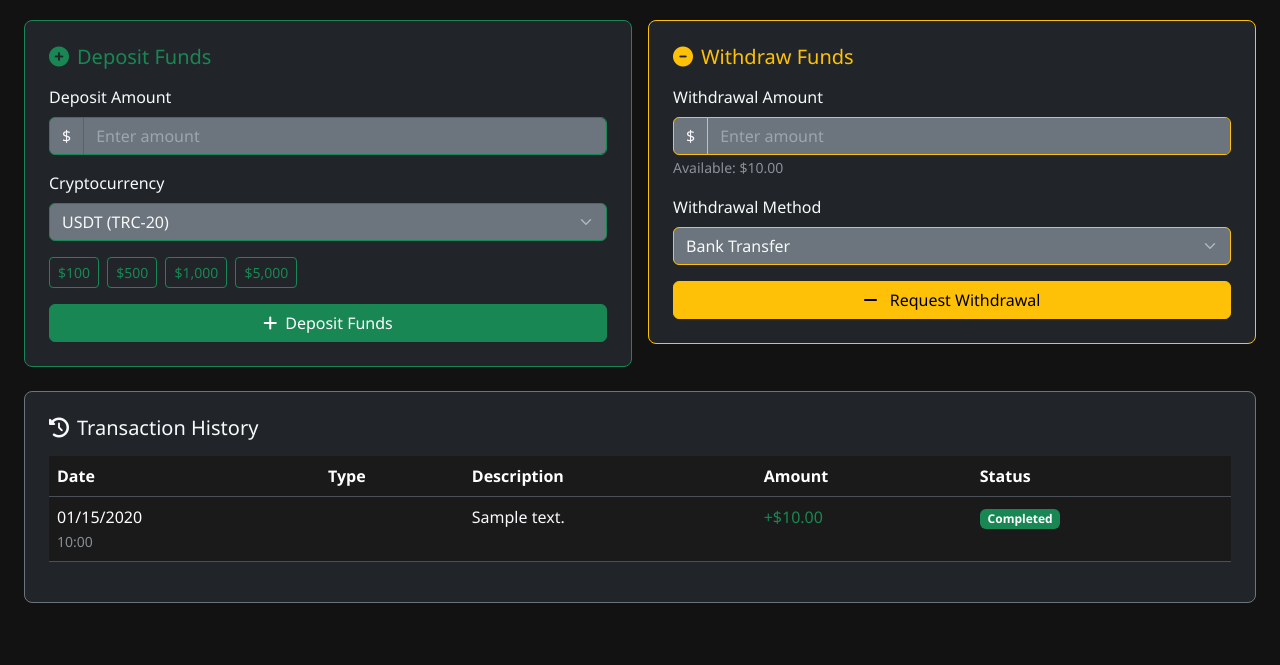
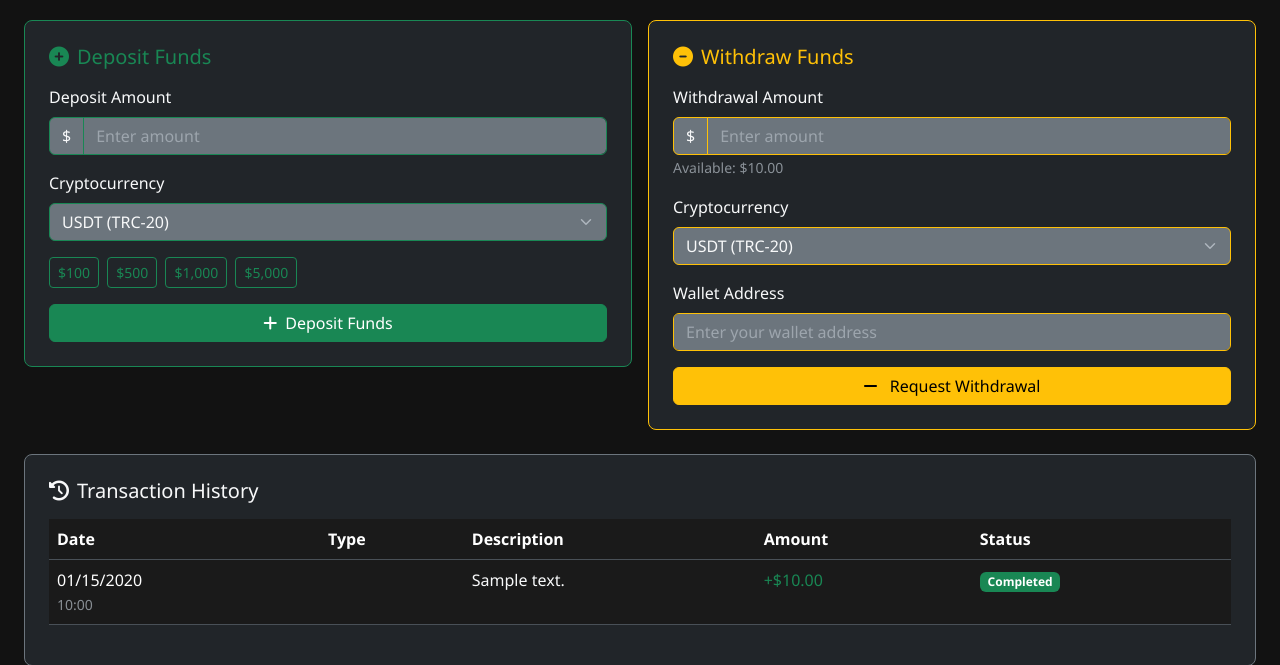
Before and after one commit to amanu477/trade-horizon, a Flask app: page /wallet in a window 1280 px wide. Shown: the part 334-999 px from the top of the page. Run offline with Flask 3, Linux system fonts and the light colour scheme; a user stored in the database is signed in; tables that the repository leaves empty hold one stand-in row (values such as "Sample post"); some libraries are stand-ins or nearby versions.

Commit message:
Enable cryptocurrency withdrawals with admin approval and user notifications
Implements cryptocurrency withdrawal requests using WithdrawalRequest model, updates forms, routes, and templates for USDT/BTC/ETH.

Replit-Commit-Author: Agent
Replit-Commit-Session-Id: c8c01fba-0e40-4ffc-81d1-cd92a577d29f
Replit-Commit-Screenshot-Url: https://storage.googleapis.com/screenshot-production-us-central1/fc00bf03-5057-4343-9f19-c7f19a483e52/b9a7ce3b-a0d6-4866-aebd-ac1c60369300.jpg

```diff
--- a/forms.py
+++ b/forms.py
@@ -85,11 +85,18 @@ class WithdrawForm(FlaskForm):
         NumberRange(min=10, message="Minimum withdrawal is $10")
     ])
 
-    method = SelectField('Withdrawal Method', choices=[
-        ('bank', 'Bank Transfer'),
-        ('paypal', 'PayPal'),
-        ('crypto', 'Cryptocurrency')
+    currency = SelectField('Cryptocurrency', choices=[
+        ('USDT', 'USDT (TRC-20)'),
+        ('BTC', 'Bitcoin'),
+        ('ETH', 'Ethereum')
     ], validators=[DataRequired()])
+
+    wallet_address = StringField('Wallet Address', validators=[
+        DataRequired(),
+        Length(min=25, max=100, message="Please enter a valid wallet address")
+    ])
+
+    submit = SubmitField('Request Withdrawal')
 
 class DepositForm(FlaskForm):
     amount = DecimalField('Deposit Amount', validators=[
--- a/routes.py
+++ b/routes.py
@@ -512,18 +512,19 @@ def withdraw():
         if wallet.balance < form.amount.data:
             flash('Insufficient balance', 'error')
         else:
-            # Create withdrawal request instead of immediate processing
+            # Create withdrawal request with cryptocurrency details
             withdrawal_request = WithdrawalRequest(
                 user_id=current_user.id,
                 amount=form.amount.data,
-                method=form.method.data,
+                currency=form.currency.data,
+                wallet_address=form.wallet_address.data,
                 status='pending'
             )
 
             db.session.add(withdrawal_request)
             db.session.commit()
 
-            flash(f'Withdrawal request of ${form.amount.data:.2f} submitted successfully! Admin will review and process your request within 24 hours.', 'success')
+            flash(f'Withdrawal request of ${form.amount.data:.2f} {form.currency.data} submitted successfully! Admin will review and process your request within 24 hours.', 'success')
     else:
         flash('Invalid withdrawal amount', 'error')
 
@@ -1341,12 +1342,21 @@ def admin_process_withdrawal(withdrawal_id):
                 user_id=withdrawal.user_id,
                 transaction_type='withdrawal',
                 amount=-withdrawal.amount,
-                description=f'Withdrawal via {withdrawal.method} - Approved by admin'
+                description=f'Withdrawal {withdrawal.amount} {withdrawal.currency} to {withdrawal.wallet_address[:10]}... - Approved by admin'
             )
             db.session.add(transaction)
 
             withdrawal.status = 'approved'
             flash(f'Withdrawal of ${withdrawal.amount:.2f} approved and processed successfully.', 'success')
+
+            # Create success notification for user
+            user_transaction = Transaction(
+                user_id=withdrawal.user_id,
+                transaction_type='notification',
+                amount=0,
+                description=f'✅ Your withdrawal request of ${withdrawal.amount:.2f} {withdrawal.currency} has been APPROVED and processed!'
+            )
+            db.session.add(user_transaction)
         else:
             flash(f'Cannot approve withdrawal - user has insufficient balance (${user_wallet.balance:.2f} available).', 'error')
             return redirect(url_for('admin_withdrawals'))
@@ -1354,6 +1364,15 @@ def admin_process_withdrawal(withdrawal_id):
     elif status == 'rejected':
         withdrawal.status = 'rejected'
         flash(f'Withdrawal request of ${withdrawal.amount:.2f} has been rejected.', 'warning')
+
+        # Create rejection notification for user
+        user_notification = Transaction(
+            user_id=withdrawal.user_id,
+            transaction_type='notification',
+            amount=0,
+            description=f'❌ Your withdrawal request of ${withdrawal.amount:.2f} {withdrawal.currency} has been REJECTED. Reason: {admin_notes or "Not specified"}'
+        )
+        db.session.add(user_notification)
 
     withdrawal.admin_notes = admin_notes
     withdrawal.processed_at = datetime.utcnow()
--- a/templates/admin/withdrawals.html
+++ b/templates/admin/withdrawals.html
@@ -49,10 +49,8 @@
                                         <span class="h5 text-warning">${{ "%.2f"|format(withdrawal.amount) }}</span>
                                     </td>
                                     <td>
-                                        <span class="badge bg-info">{{ withdrawal.method.title() }}</span>
-                                        {% if withdrawal.wallet_address %}
-                                        <br><small class="text-muted">{{ withdrawal.wallet_address[:20] }}...</small>
-                                        {% endif %}
+                                        <span class="badge bg-info">{{ withdrawal.currency }}</span>
+                                        <br><small class="text-muted">{{ withdrawal.wallet_address[:25] }}...</small>
                                     </td>
                                     <td>
                                         {% if withdrawal.status == 'pending' %}
--- a/templates/wallet.html
+++ b/templates/wallet.html
@@ -140,13 +140,23 @@
                     </div>
 
                     <div class="mb-3">
-                        {{ withdraw_form.method.label(class="form-label text-light") }}
-                        {{ withdraw_form.method(class="form-select bg-secondary border-warning text-light") }}
+                        {{ withdraw_form.currency.label(class="form-label text-light") }}
+                        {{ withdraw_form.currency(class="form-select bg-secondary border-warning text-light") }}
+                    </div>
+
+                    <div class="mb-3">
+                        {{ withdraw_form.wallet_address.label(class="form-label text-light") }}
+                        {{ withdraw_form.wallet_address(class="form-control bg-secondary border-warning text-light", placeholder="Enter your wallet address") }}
+                        {% if withdraw_form.wallet_address.errors %}
+                            <div class="text-danger small mt-1">
+                                {% for error in withdraw_form.wallet_address.errors %}{{ error }}{% endfor %}
+                            </div>
+                        {% endif %}
                     </div>
 
                     <div class="alert alert-info">
                         <i class="fas fa-info-circle me-2"></i>
-                        <small>Withdrawals are processed within 24 hours during business days.</small>
+                        <small>Cryptocurrency withdrawals are processed within 24 hours after admin approval.</small>
                     </div>
 
                     <button type="submit" class="btn btn-warning w-100" {% if wallet.balance < 10 %}disabled{% endif %}>
```
Also changed, not shown: models.py (+3 -4 lines), replit.md (+1 -0 lines).
